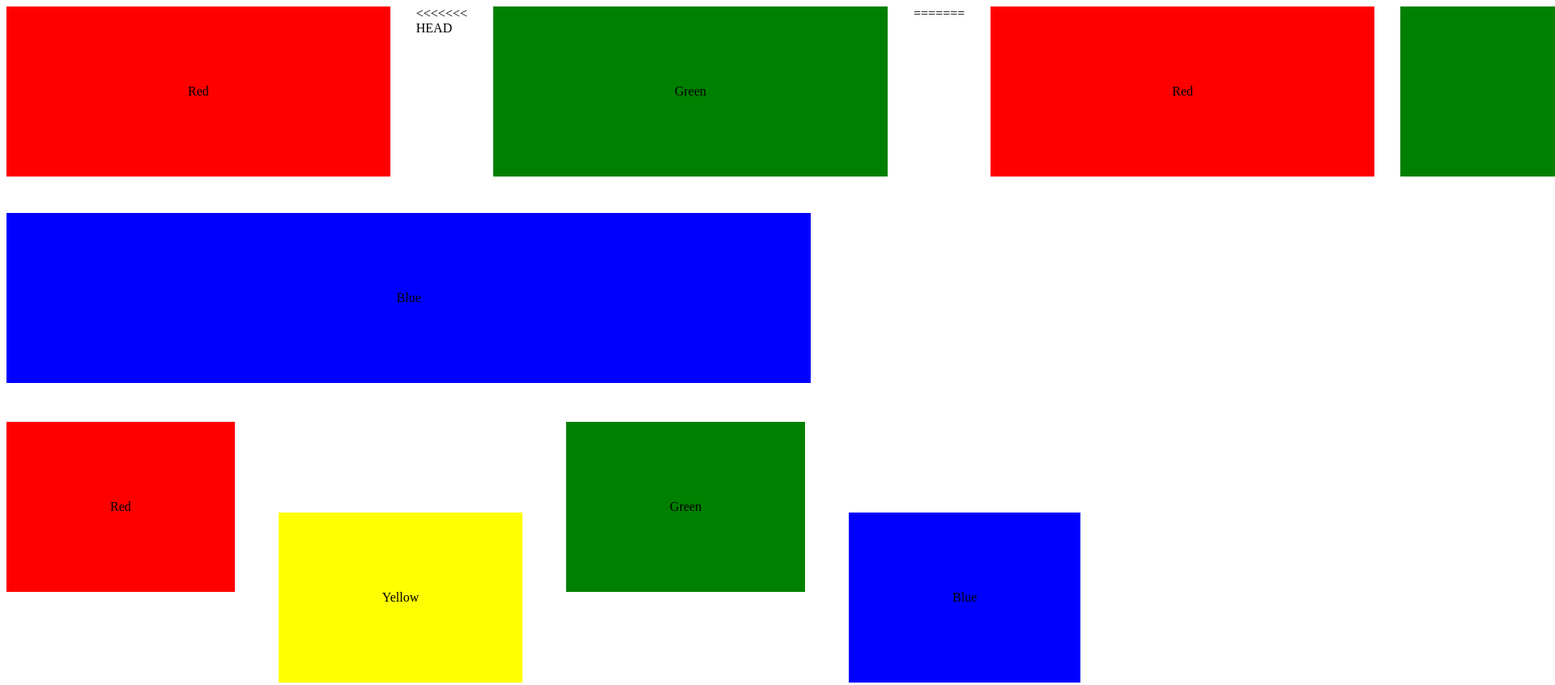
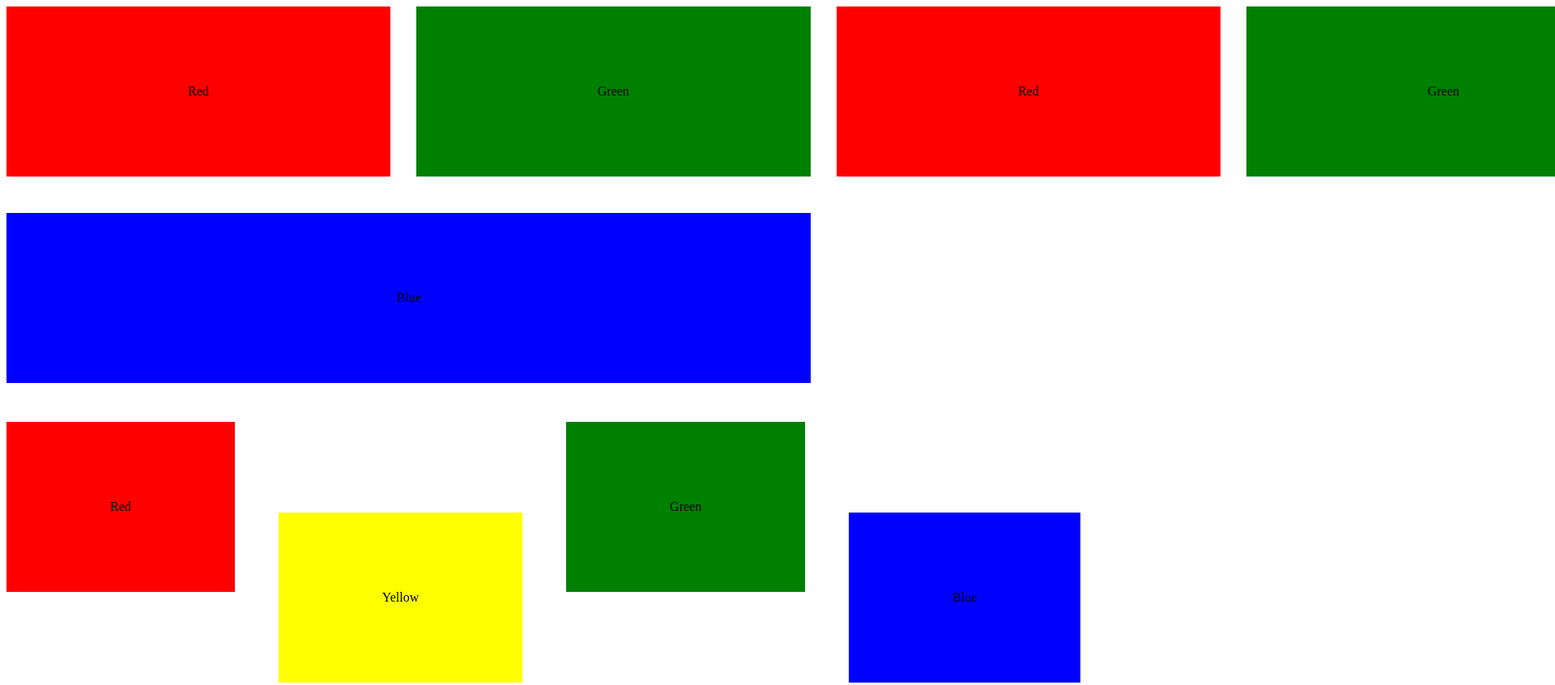
Before and after one commit to mairan-anjum/test, a plain HTML site: page index.html in a window 1280 px wide. Shown: the top 846 px of the page at 81% size, 1920 px wide, since content can reach past the window. Drawn offline with Linux system fonts and the light colour scheme.

Commit message:
new task

```diff
--- a/index.html
+++ b/index.html
@@ -13,18 +13,16 @@
         <div class="red">
           <p>Red</p>
         </div>
-        <<<<<<< HEAD
+
         <div class="green">
           <p>Green</p>
         </div>
-        =======
         <div class="red">
           <p>Red</p>
         </div>
         <div class="green">
           <p>Green</p>
         </div>
-        >>>>>>> refs/remotes/origin/master
         <div class="yellow">
           <p>Yellow</p>
         </div>
--- a/index.js
+++ /dev/null
@@ -1,2 +0,0 @@
-const x = 50;
-console.log(x);
```
